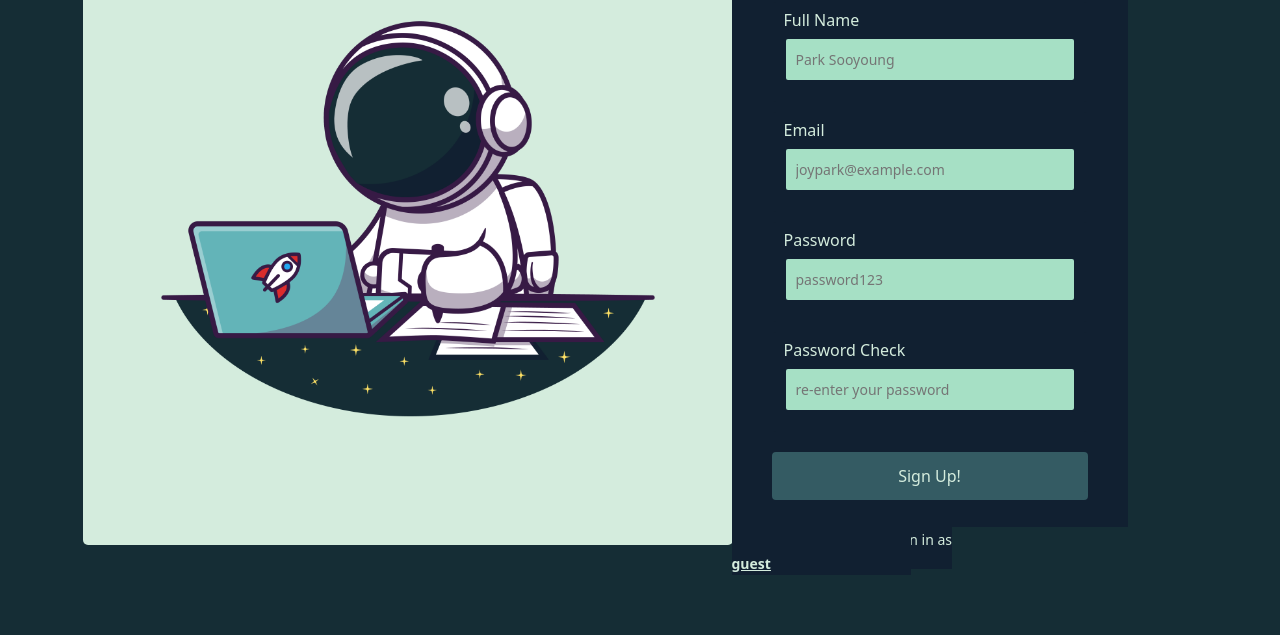
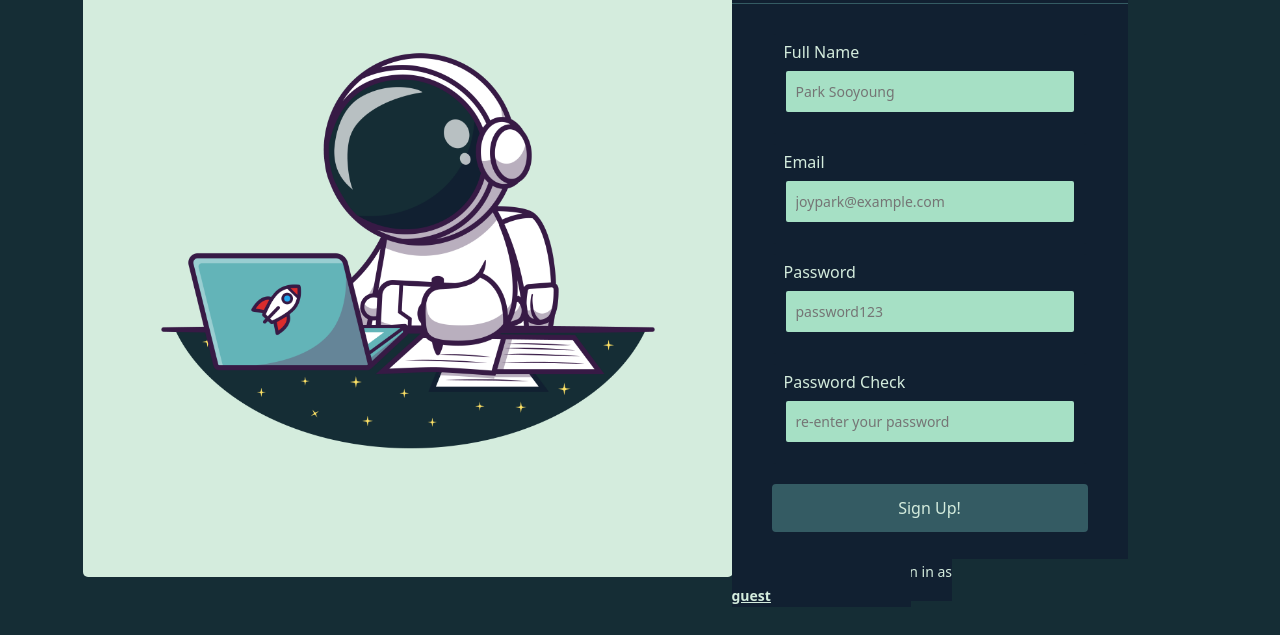
Before and after one commit to irsyadhsn/cv, a plain HTML site: page signup.html in a window 1280 px wide. Shown: the part 165-800 px from the top of the page. Drawn offline with nearby package versions, Linux system fonts and the light colour scheme; a web font is replaced by a local one.

```diff
--- a/signup.html
+++ b/signup.html
@@ -50,7 +50,7 @@
   <!-- End Navber -->
 
   <div class="row justify-content-center">
-    <div class="col-md-12 text-start" style="margin-left: -50px;">
+    <div class="col-md-12 text-start" style="margin-left: -50px; margin-top: 4rem;">
       <img src="IMG/astronauts.png" alt="intro">
     </div>
     <div class="container">
```
